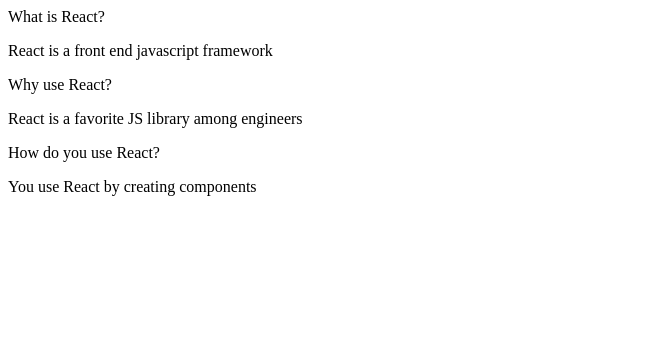
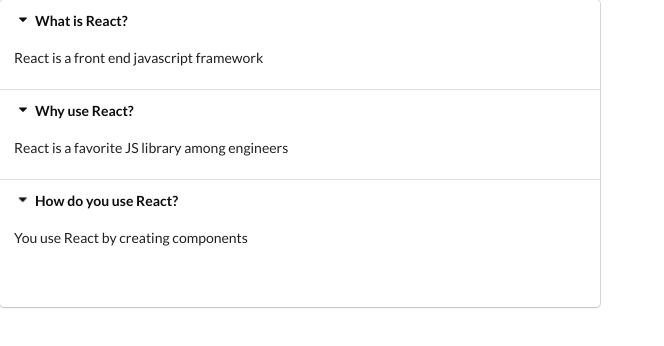
Before and after one commit to shubhkush1234/widgets-hooks-app, a React (Create React App) app: page / in a window 1280 px wide. Shown: the top 346 px of the page, without its empty margins (0-664 px from the left). Built offline with nearby package versions, Linux system fonts and the light colour scheme.

Commit message:
added basic accordion

```diff
--- a/public/index.html
+++ b/public/index.html
@@ -8,6 +8,10 @@
     <meta
       name="description"
       content="Web site created using create-react-app"
+    />
+    <link
+      rel="stylesheet"
+      href="https://cdnjs.cloudflare.com/ajax/libs/semantic-ui/2.4.1/semantic.min.css"
     />
     <link rel="apple-touch-icon" href="%PUBLIC_URL%/logo192.png" />
     <!--
--- a/src/components/Accordion.js
+++ b/src/components/Accordion.js
@@ -1,10 +1,22 @@
-import React from 'react';
+import React , {useState} from 'react';
 
 const Accordion = ({ items }) => {
-  const renderedItems = items.map((item) => {
+
+
+  const [activeIndex, setActiveIndex] = useState(null)
+
+  const onTitleClick = (index) => {
+    console.log("clicked", index);
+    setActiveIndex(index);
+  }
+
+
+  const renderedItems = items.map((item, index) => {
     return (
       <React.Fragment key={item.title}>
-        <div className="title active">
+        <div className="title active"
+          onClick={() => onTitleClick(index)}
+        >
           <i className="dropdown icon"></i>
           {item.title}
         </div>
@@ -15,7 +27,9 @@ const Accordion = ({ items }) => {
     );
   });
 
-  return <div className="ui styled accordion">{renderedItems}</div>;
+  return <div className="ui styled accordion">
+            {renderedItems} <h1>{activeIndex}</h1>
+        </div>;
 };
 
 export default Accordion;
```
Also changed, not shown: 2 other files (tests, documents, lock files or other folders).
